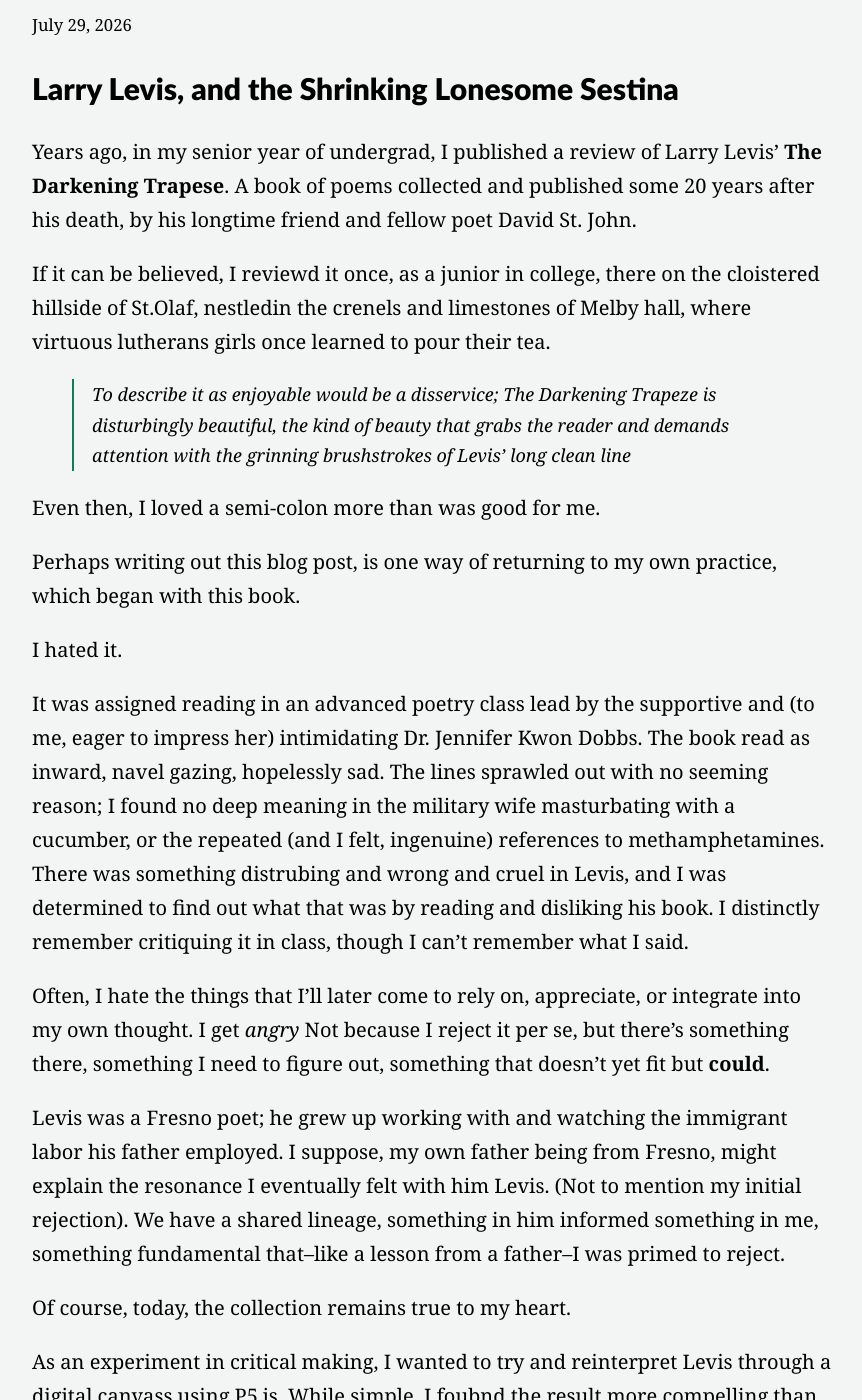
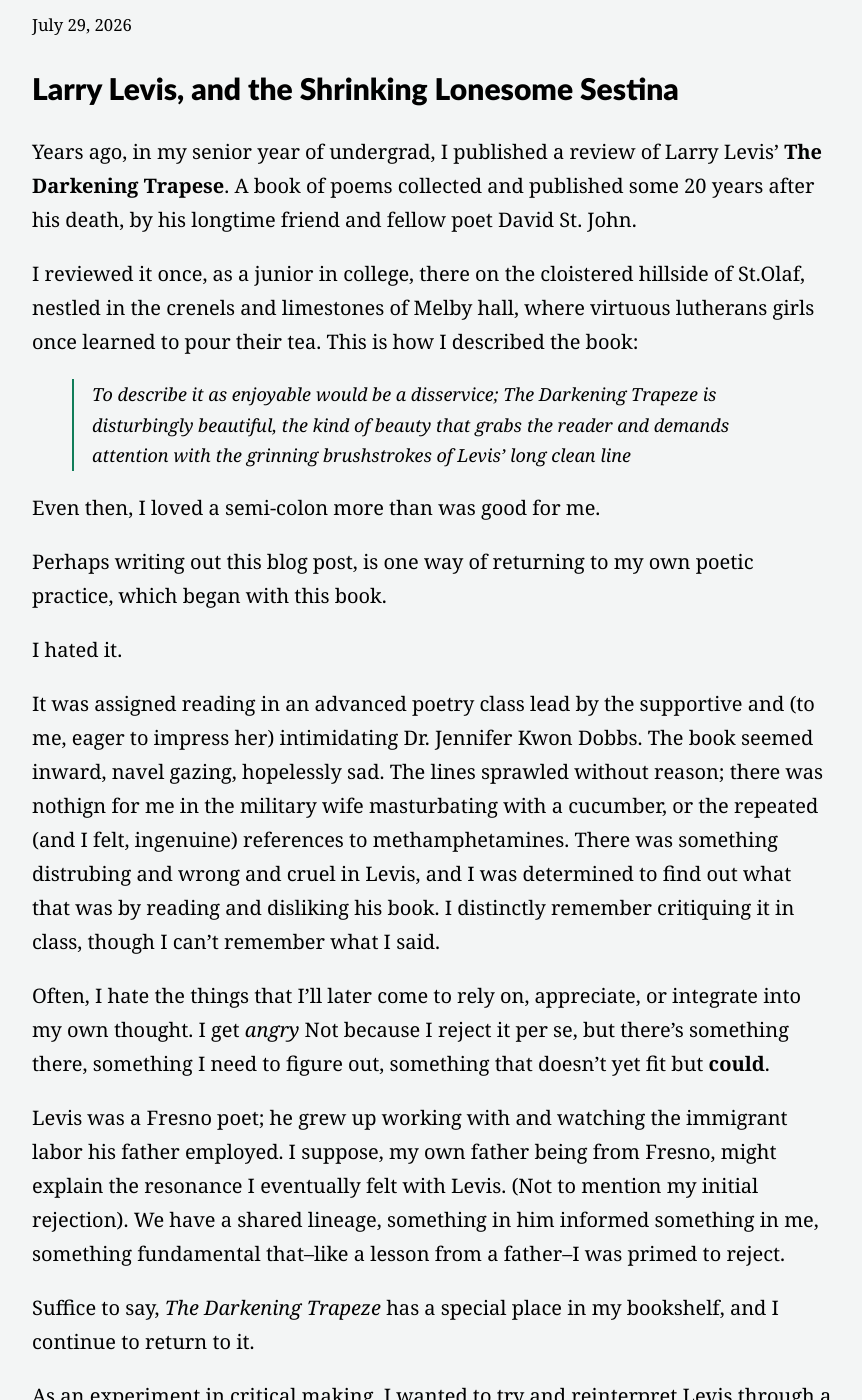
Before and after one commit to CreativeKenning/gradsitedemo, a Jekyll site: the page built from _CreativeProjects/2026-07-29-Levis.md, in a window 1280 px wide and 1400 px high, scrolled down 241 px. Shown: the whole window, without its empty margins (208-1070 px from the left). Built offline with Jekyll 4.4.1, drawn with Linux system fonts in a browser that asks for light colours; nearby versions of some CDN libraries.

Commit message:
revising

```diff
--- a/_CreativeProjects/2026-07-29-Levis.md
+++ b/_CreativeProjects/2026-07-29-Levis.md
@@ -8,23 +8,23 @@ Larry Levis, and the Shrinking Lonesome Sestina
 ---
 Years ago, in my senior year of undergrad, I published a review of Larry Levis' **The Darkening Trapese**. A book of poems collected and published some 20 years after his death, by his longtime friend and fellow poet David St. John.
 
-If it can be believed, I reviewd it once, as a junior in college, there on the cloistered hillside of St.Olaf, nestledin the crenels and limestones of Melby hall, where virtuous lutherans girls once learned to pour their tea.
+I reviewed it once, as a junior in college, there on the cloistered hillside of St.Olaf, nestled in the crenels and limestones of Melby hall, where virtuous lutherans girls once learned to pour their tea. This is how I described the book:
 
 > To describe it as enjoyable would be a disservice; The Darkening Trapeze is disturbingly beautiful, the kind of beauty that grabs the reader and demands attention with the grinning brushstrokes of Levis’ long clean line
 
 Even then, I loved a semi-colon more than was good for me.
 
-Perhaps writing out this blog post, is one way of returning to my own practice, which began with this book.
+Perhaps writing out this blog post, is one way of returning to my own poetic practice, which began with this book.
 
 I hated it.
 
-It was assigned reading in an advanced poetry class lead by the supportive and (to me, eager to impress her) intimidating Dr. Jennifer Kwon Dobbs. The book read as inward, navel gazing, hopelessly sad. The lines sprawled out with no seeming reason; I found no deep meaning in the military wife masturbating with a cucumber, or the repeated (and I felt, ingenuine) references to methamphetamines. There was something distrubing and wrong and cruel in Levis, and I was determined to find out what that was by reading and disliking his book. I distinctly remember critiquing it in class, though I can't remember what I said.
+It was assigned reading in an advanced poetry class lead by the supportive and (to me, eager to impress her) intimidating Dr. Jennifer Kwon Dobbs. The book seemed inward, navel gazing, hopelessly sad. The lines sprawled without reason; there was nothign for me in the military wife masturbating with a cucumber, or the repeated (and I felt, ingenuine) references to methamphetamines. There was something distrubing and wrong and cruel in Levis, and I was determined to find out what that was by reading and disliking his book. I distinctly remember critiquing it in class, though I can't remember what I said.
 
 Often, I hate the things that I'll later come to rely on, appreciate, or integrate into my own thought. I get *angry* Not because I reject it per se, but there's something there, something I need to figure out, something that doesn't yet fit but **could**.
 
-Levis was a Fresno poet; he grew up working with and watching the immigrant labor his father employed. I suppose, my own father being from Fresno, might explain the resonance I eventually felt with him Levis. (Not to mention my initial rejection). We have a shared lineage, something in him informed something in me, something fundamental that--like a lesson from a father--I was primed to reject.
+Levis was a Fresno poet; he grew up working with and watching the immigrant labor his father employed. I suppose, my own father being from Fresno, might explain the resonance I eventually felt with Levis. (Not to mention my initial rejection). We have a shared lineage, something in him informed something in me, something fundamental that--like a lesson from a father--I was primed to reject.
 
-Of course, today, the collection remains true to my heart.
+Suffice to say, *The Darkening Trapeze* has a special place in my bookshelf, and I continue to return to it.
 
 As an experiment in  critical making, I wanted to try and reinterpret Levis through a digital canvass using P5.js. While simple, I foubnd the result more compelling than it had any right to be.
 
```
